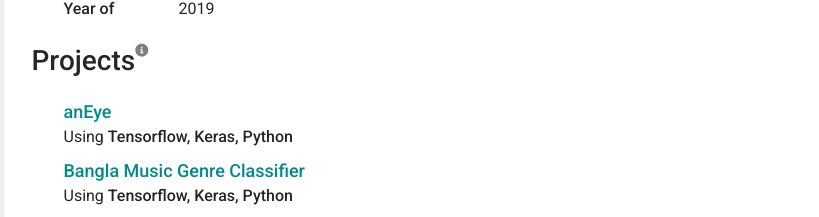
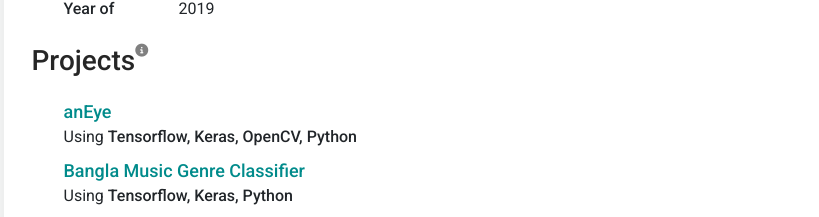
Before and after one commit to afifaniks/afifaniks-github-io-old, a React (Create React App) app: page / in a window 1280 px wide. Shown: the part 2000-2217 px from the top of the page, without its empty margins (218-1037 px from the left). Built offline with nearby package versions, Linux system fonts and the light colour scheme.

Commit message:
Update profile data

```diff
--- a/src/statics/PROFILE_DATA.js
+++ b/src/statics/PROFILE_DATA.js
@@ -89,7 +89,7 @@
         {
             title: "anEye",
             url: "https://sites.google.com/view/a-Eye",
-            stack: ["Tensorflow", "Keras", "Python"]
+            stack: ["Tensorflow", "Keras", "OpenCV", "Python"]
         },
         {
             title: "Bangla Music Genre Classifier",
```
